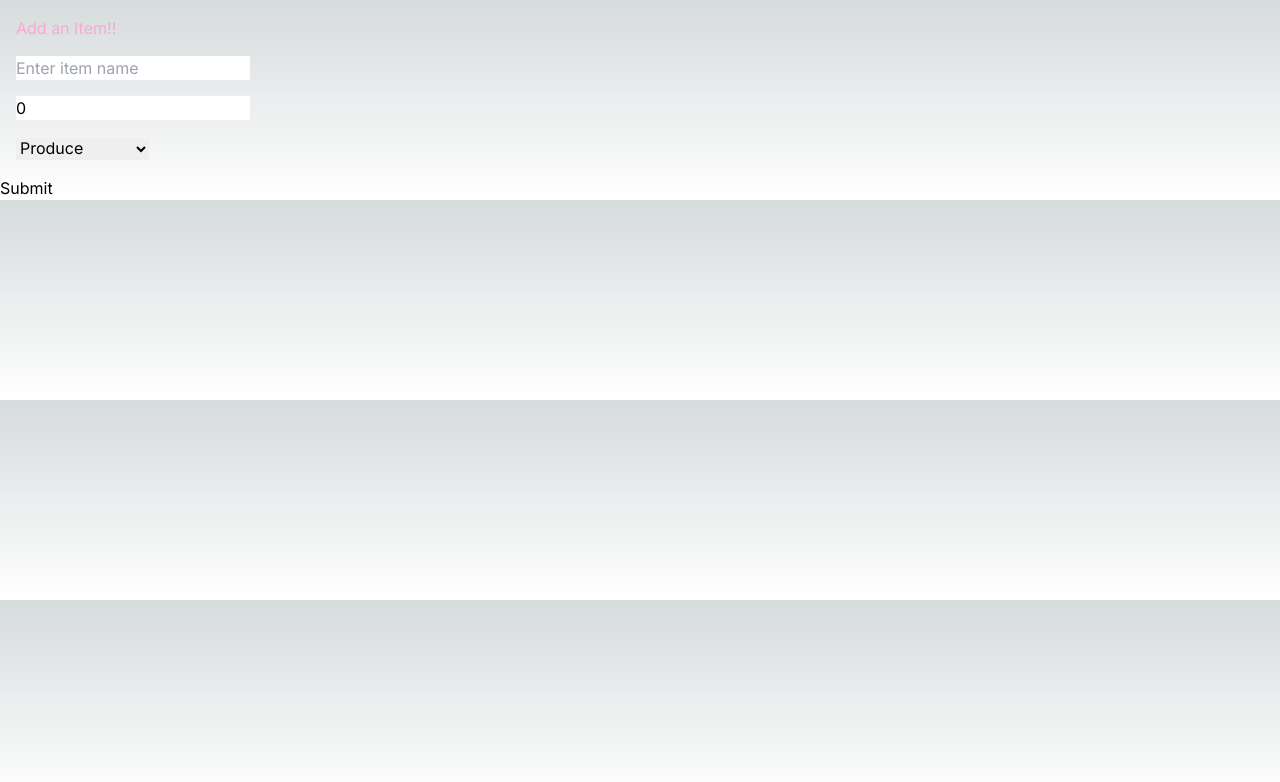
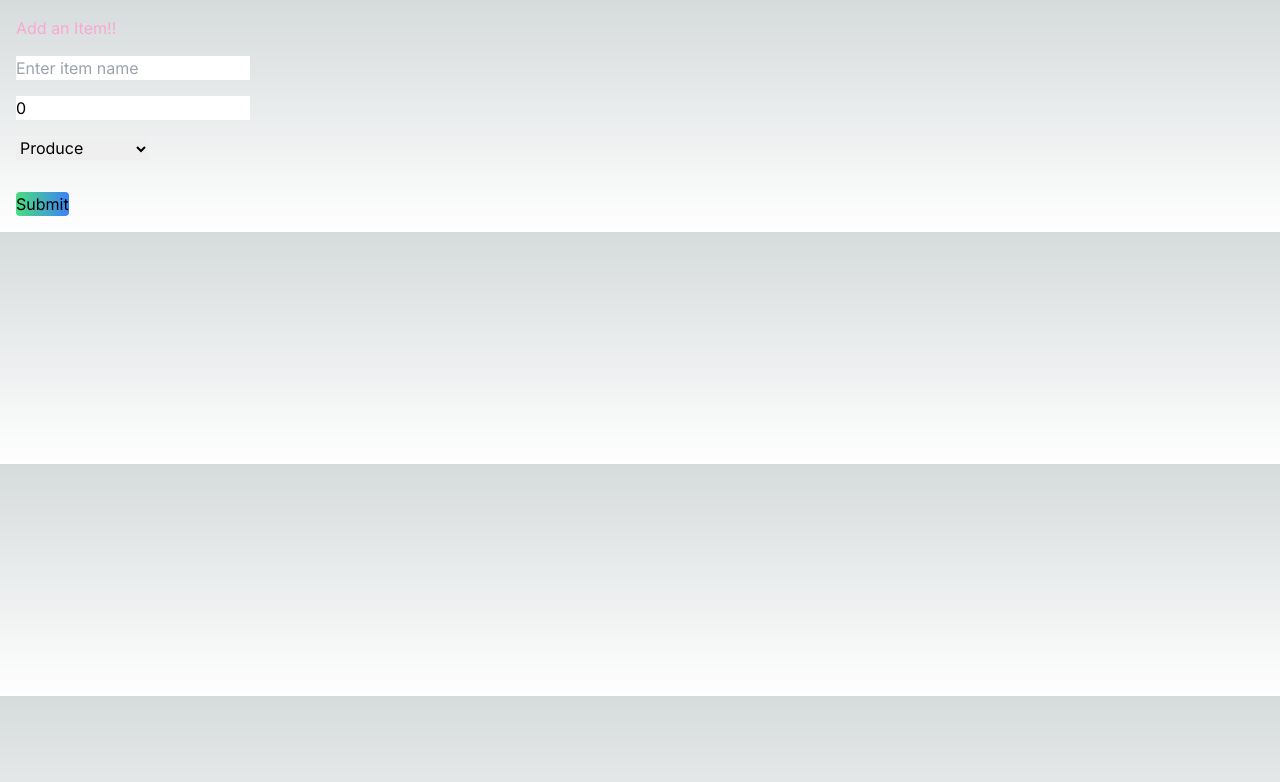
Before and after one commit to CryptoJoe33/cprg306-assignments, a Next.js app: page /week4 in a window 1280 px wide. Shown: the top 782 px of the page. Built offline with nearby package versions, Linux system fonts and the light colour scheme.

Commit message:
Added Styling
May or may not keep as it looks cool but stupid at the same time

```diff
--- a/app/week4/new-item.js
+++ b/app/week4/new-item.js
@@ -2,7 +2,7 @@
 
 import { useState } from "react"
 
-export default function NewItem(){
+export default function NewItem() {
     const [name, setName] = useState("");
     const [quantity, setQuantity] = useState(0);
     const [category, setCategory] = useState("Produce");
@@ -86,10 +86,9 @@ export default function NewItem(){
                 </select>
             </div>
 
-               <div className="text-black">
-                    <button onClick={handleSubmit}>Submit</button>
+            <div >
+                <button onClick={handleSubmit} className="text-black m-4 border-black bg-gradient-to-r from-green-400 to-blue-500 hover:from-pink-500 hover:to-yellow-500 rounded">Submit</button>
             </div>
-
         </div>
     </main>
     )
--- a/app/week4/page.js
+++ b/app/week4/page.js
@@ -3,7 +3,7 @@ import NewItem from "./new-item.js";
 export default function Page(){
     return (
         <main>
-            <h1 className="text-pink-300 m-4">Add an Item!!</h1>
+            <h1 className="text-pink-300 m-4 ">Add an Item!!</h1>
             <NewItem/>
         </main>
     );
```
Also changed, not shown: Images/Anton.png (added). Lines whose indentation alone changed are shown as unchanged.
